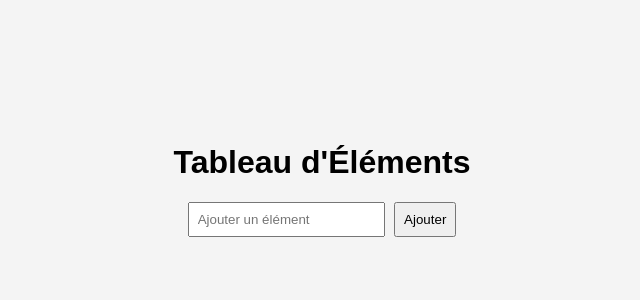
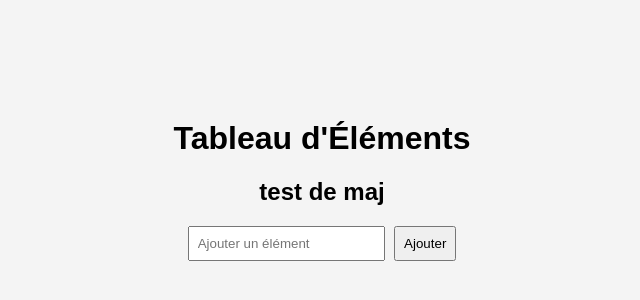
Before and after one commit to Kascord/ToDoList, a plain HTML site: page index.html in a window 1280 px wide. Shown: the part 212-512 px from the top of the page, without its empty margins (318-958 px from the left). Drawn offline with Linux system fonts and the light colour scheme.

Commit message:
Update index.html

```diff
--- a/index.html
+++ b/index.html
@@ -12,6 +12,7 @@
 <body>
     <div class="container">
         <h1>Tableau d'Éléments</h1>
+        <h2>test de maj</h2>
         <input type="text" id="inputItem" placeholder="Ajouter un élément">
         <button onclick="ajouterElement()">Ajouter</button>
         <ul id="elementList"></ul>
```
